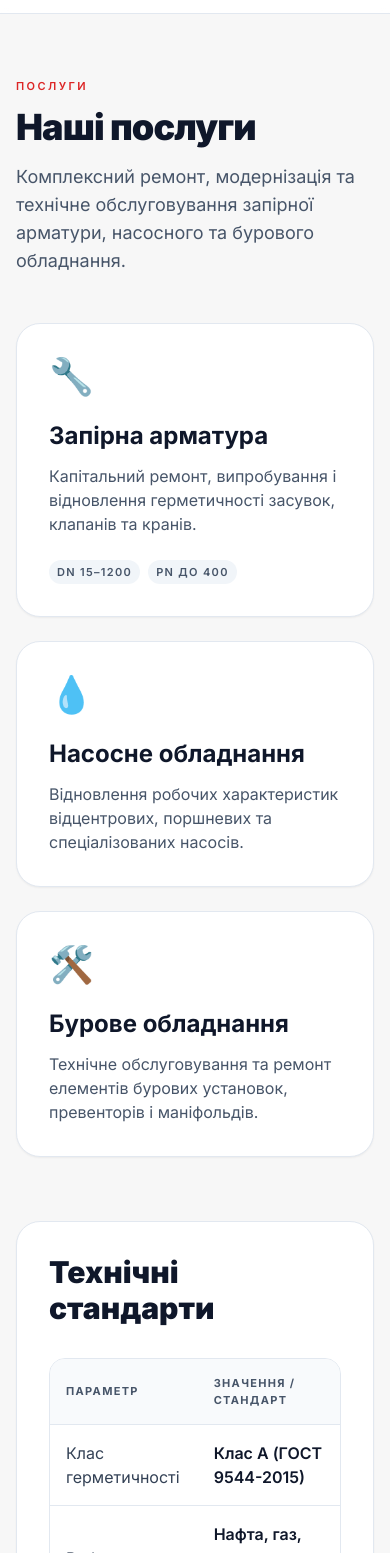
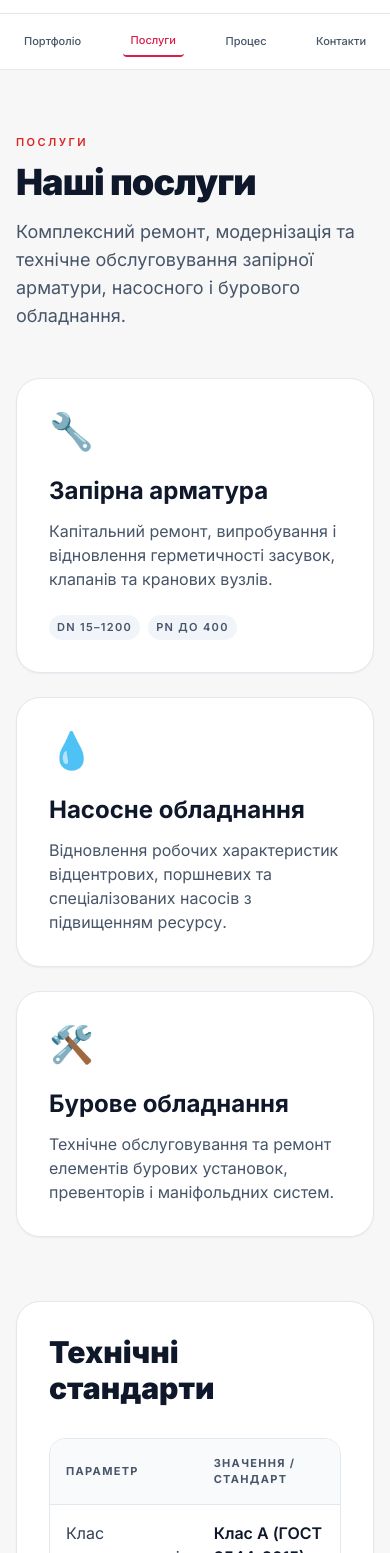
Before and after one commit to Surpr1seeeeee/pp-olmek, a plain HTML site: page services.html in a window 390 px wide. Shown: the part 47-1600 px from the top of the page. Drawn offline with nearby package versions, Linux system fonts and the light colour scheme.

Commit message:
Add mobile navigation in header and keep footer links desktop-only for better phone UX.

```diff
--- a/services.html
+++ b/services.html
@@ -37,20 +37,29 @@
           Замовити розрахунок
         </a>
       </div>
+
+      <div class="border-t border-slate-200 bg-white/90 md:hidden">
+        <nav class="mx-auto flex max-w-7xl items-center justify-between gap-2 overflow-x-auto px-4 py-3 text-[11px] font-medium text-slate-600">
+          <a href="index.html" class="nav-link rounded px-2 py-1.5">Портфоліо</a>
+          <a href="services.html" class="nav-link active rounded px-2 py-1.5">Послуги</a>
+          <a href="process.html" class="nav-link rounded px-2 py-1.5">Процес</a>
+          <a href="contacts.html" class="nav-link rounded px-2 py-1.5">Контакти</a>
+        </nav>
+      </div>
     </header>
 
     <main class="mx-auto max-w-7xl px-4 py-16 sm:px-6 lg:px-8">
       <section class="reveal mb-12">
         <p class="text-[11px] font-semibold uppercase tracking-[0.22em] text-red-600">Послуги</p>
         <h1 class="mt-3 text-4xl font-black tracking-tight text-slate-900 sm:text-5xl">Наші послуги</h1>
-        <p class="mt-4 max-w-3xl text-lg text-slate-600">Комплексний ремонт, модернізація та технічне обслуговування запірної арматури, насосного та бурового обладнання.</p>
+        <p class="mt-4 max-w-3xl text-lg text-slate-600">Комплексний ремонт, модернізація та технічне обслуговування запірної арматури, насосного і бурового обладнання.</p>
       </section>
 
       <section class="grid gap-6 md:grid-cols-2 xl:grid-cols-3">
         <article class="reveal rounded-3xl border border-slate-200 bg-white p-8 shadow-sm hover:-translate-y-1 hover:border-red-200 transition">
           <div class="text-4xl text-red-600">🔧</div>
           <h2 class="mt-6 text-2xl font-bold text-slate-900">Запірна арматура</h2>
-          <p class="mt-3 text-slate-600">Капітальний ремонт, випробування і відновлення герметичності засувок, клапанів та кранів.</p>
+          <p class="mt-3 text-slate-600">Капітальний ремонт, випробування і відновлення герметичності засувок, клапанів та кранових вузлів.</p>
           <div class="mt-6 flex flex-wrap gap-2 text-[11px] font-semibold uppercase tracking-[0.12em] text-slate-600">
             <span class="rounded-full bg-slate-100 px-2 py-1">DN 15–1200</span>
             <span class="rounded-full bg-slate-100 px-2 py-1">PN до 400</span>
@@ -60,13 +69,13 @@
         <article class="reveal rounded-3xl border border-slate-200 bg-white p-8 shadow-sm hover:-translate-y-1 hover:border-red-200 transition">
           <div class="text-4xl text-red-600">💧</div>
           <h2 class="mt-6 text-2xl font-bold text-slate-900">Насосне обладнання</h2>
-          <p class="mt-3 text-slate-600">Відновлення робочих характеристик відцентрових, поршневих та спеціалізованих насосів.</p>
+          <p class="mt-3 text-slate-600">Відновлення робочих характеристик відцентрових, поршневих та спеціалізованих насосів з підвищенням ресурсу.</p>
         </article>
 
         <article class="reveal rounded-3xl border border-slate-200 bg-white p-8 shadow-sm hover:-translate-y-1 hover:border-red-200 transition">
           <div class="text-4xl text-red-600">🛠️</div>
           <h2 class="mt-6 text-2xl font-bold text-slate-900">Бурове обладнання</h2>
-          <p class="mt-3 text-slate-600">Технічне обслуговування та ремонт елементів бурових установок, превенторів і маніфольдів.</p>
+          <p class="mt-3 text-slate-600">Технічне обслуговування та ремонт елементів бурових установок, превенторів і маніфольдних систем.</p>
         </article>
       </section>
 
@@ -115,7 +124,7 @@
           <p class="text-xl font-black tracking-tight text-slate-900">ПП ОЛМЕК</p>
           <p class="mt-2 text-sm text-slate-600">© 2026. Всі права захищені.</p>
         </div>
-        <nav class="flex flex-wrap gap-5 text-sm text-slate-600">
+        <nav class="hidden md:flex flex-wrap gap-5 text-sm text-slate-600">
           <a href="contacts.html">Контакти</a>
           <a href="services.html">Послуги</a>
           <a href="process.html">Процес</a>
```
Also changed, not shown: contacts.html (+10 -1 lines), index.html (+12 -3 lines), process.html (+11 -2 lines).
